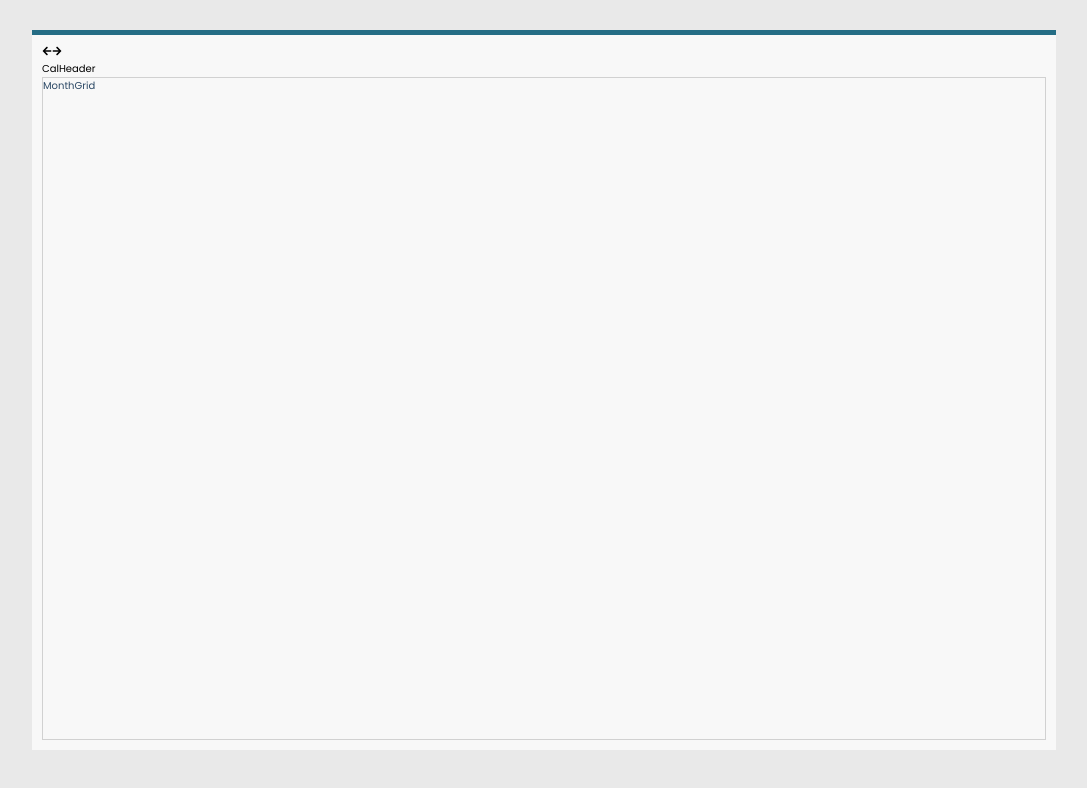
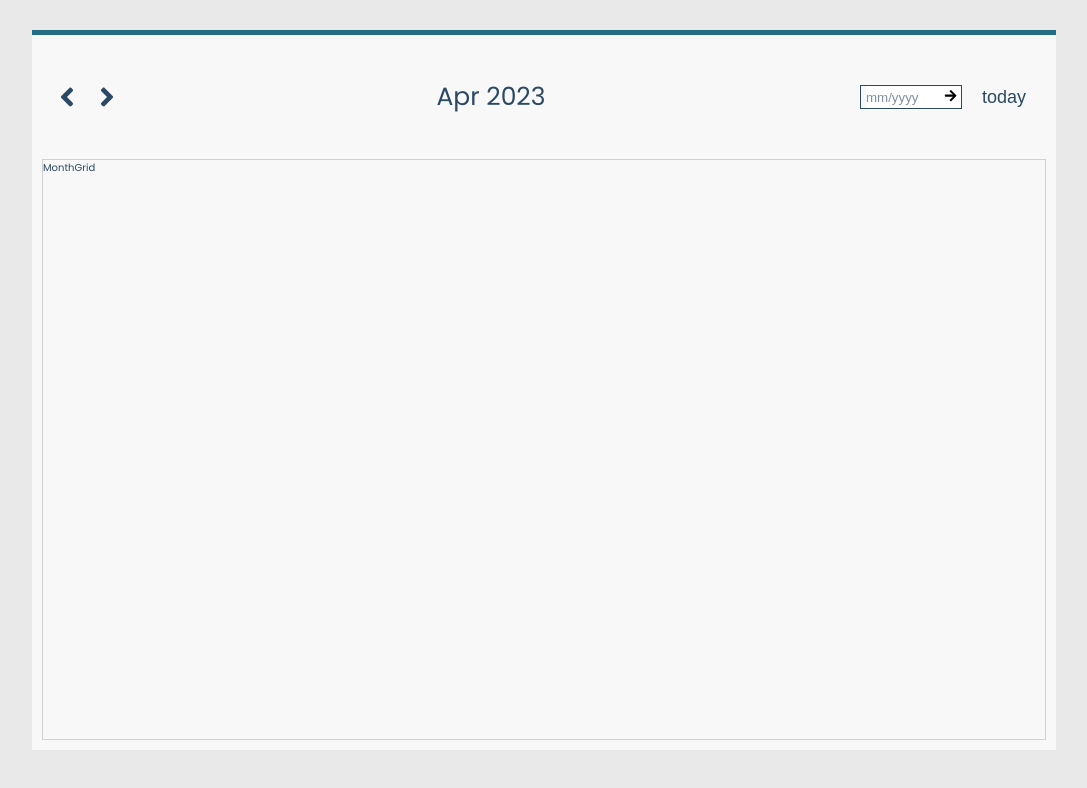
Before and after one commit to mponpol/calendar, a React (Vite) app: page / in a window 1280 px wide. Shown: the top 788 px of the page, without its empty margins (96-1183 px from the left). Built offline with nearby package versions, Linux system fonts and the light colour scheme.

Commit message:
Add dayjs, add CalHeader components, reorder src folder

```diff
--- a/package.json
+++ b/package.json
@@ -9,6 +9,7 @@
     "preview": "vite preview"
   },
   "dependencies": {
+    "dayjs": "^1.11.7",
     "react": "^18.2.0",
     "react-dom": "^18.2.0",
     "react-icons": "^4.8.0"
--- a/src/CalContainer.jsx
+++ b/src/CalContainer.jsx
@@ -1,6 +1,6 @@
 import React from 'react';
 import './CalContainer.css';
-import CalHeader from './CalHeader';
+import CalHeader from './CalHeader/CalHeader';
 import MonthGrid from './MonthGrid';
 
 function CalContainer() {
--- a/src/CalHeader.jsx
+++ b/src/CalHeader/CalHeader.jsx
@@ -1,11 +1,15 @@
 import React from 'react';
 import CalHeaderBtn from './CalHeaderBtn';
+import CalHeaderDate from './CalHeaderDate';
+import CalHeaderGoTo from './CalHeaderGoTo';
+import './CalHeader.css';
 
 function CalHeader() {
   return (
     <div className="cal-header">
       <CalHeaderBtn />
-      CalHeader
+      <CalHeaderDate />
+      <CalHeaderGoTo />
     </div>
   );
 }
--- /dev/null
+++ b/src/CalHeader/CalHeaderBtn.css
@@ -0,0 +1,23 @@
+.cal-header-btn {
+  display: flex;
+  gap: 1rem;
+  font-size: 1.8rem;
+}
+
+.cal-header-btn .fa {
+  display: flex;
+  color: #2b4865;
+  height: 3rem;
+  width: 3rem;
+  border-radius: 50px;
+  background-color: transparent;
+  align-items: center;
+  justify-content: center;
+  cursor: pointer;
+}
+
+.cal-header-btn .fa:hover {
+  transition: all 0.5s;
+  color: #f8f8f8;
+  background-color: #256d85;
+}
--- /dev/null
+++ b/src/CalHeader/CalHeaderBtn.jsx
@@ -0,0 +1,16 @@
+import React from 'react';
+import { FaAngleLeft, FaAngleRight } from 'react-icons/fa';
+import './CalHeaderBtn.css';
+
+function CalHeaderBtn() {
+  function handlePrev() {}
+  function handleNext() {}
+  return (
+    <div className="cal-header-btn">
+      <FaAngleLeft onClick={handlePrev} className="fa" />
+      <FaAngleRight onClick={handleNext} className="fa" />
+    </div>
+  );
+}
+
+export default CalHeaderBtn;
--- /dev/null
+++ b/src/CalHeader/CalHeaderDate.css
@@ -0,0 +1,5 @@
+.cal-header-date {
+  font-size: 2.5rem;
+  font-weight: 400;
+  color: #2b4865;
+}
--- /dev/null
+++ b/src/CalHeader/CalHeaderDate.jsx
@@ -0,0 +1,15 @@
+import React from 'react';
+import dayjs from 'dayjs';
+import './CalHeaderDate.css';
+
+function CalHeaderDate() {
+  const month = dayjs().format('MMM');
+  const year = dayjs().year();
+  return (
+    <div className="cal-header-date">
+      {month} {year}
+    </div>
+  );
+}
+
+export default CalHeaderDate;
--- /dev/null
+++ b/src/CalHeader/CalHeaderGoTo.css
@@ -0,0 +1,60 @@
+.goto-today {
+  display: flex;
+  gap: 1rem;
+  align-items: center;
+  justify-content: center;
+}
+
+.goto-today .goto {
+  position: relative;
+  display: flex;
+  align-items: center;
+  overflow: hidden;
+  border: solid 1px #2b4865;
+}
+
+.date-input {
+  position: relative;
+  width: 10rem;
+  height: 2.2rem;
+  left: 0.5rem;
+  outline: none;
+  border: none;
+}
+
+.date-input::placeholder {
+  color: #2b4865;
+  opacity: 0.6;
+}
+
+.goto-btn {
+  position: absolute;
+  right: 0;
+  height: 2.2rem;
+  width: 2rem;
+  border: none;
+  background-color: transparent;
+  cursor: pointer;
+}
+
+.goto-btn:hover {
+  transition: all 0.5s;
+  color: #f8f8f8;
+  background-color: #256d85;
+}
+
+.today-btn {
+  height: 3rem;
+  padding: 0 1rem;
+  border: none;
+  background: transparent;
+  color: #2b4865;
+  font-size: 1.8rem;
+}
+
+.today-btn:hover {
+  transition: all 0.5s;
+  color: #f8f8f8;
+  background-color: #256d85;
+  border-radius: 50px;
+}
--- /dev/null
+++ b/src/CalHeader/CalHeaderGoTo.jsx
@@ -0,0 +1,23 @@
+import React from 'react';
+import { FaArrowRight } from 'react-icons/fa';
+import './CalHeaderGoTo.css';
+
+function CalHeaderGoTo() {
+  return (
+    <div className="goto-today">
+      <div className="goto">
+        <input
+          typeof="text"
+          placeholder="mm/yyyy"
+          className="date-input"
+        ></input>
+        <button className="goto-btn">
+          <FaArrowRight />
+        </button>
+      </div>
+      <button className="today-btn">today</button>
+    </div>
+  );
+}
+
+export default CalHeaderGoTo;
--- a/src/CalHeaderBtn.jsx
+++ /dev/null
@@ -1,13 +0,0 @@
-import React from 'react';
-import { FaArrowLeft, FaArrowRight } from 'react-icons/fa';
-
-function CalHeaderBtn() {
-  return (
-    <div className="cal-header-btn">
-      <FaArrowLeft />
-      <FaArrowRight />
-    </div>
-  );
-}
-
-export default CalHeaderBtn;
```
Also changed, not shown: src/CalHeader/CalHeader.css (renamed from src/CalHeader.css), src/CalHeaderBtn.css (deleted), 2 other files (tests, documents, lock files or other folders).
